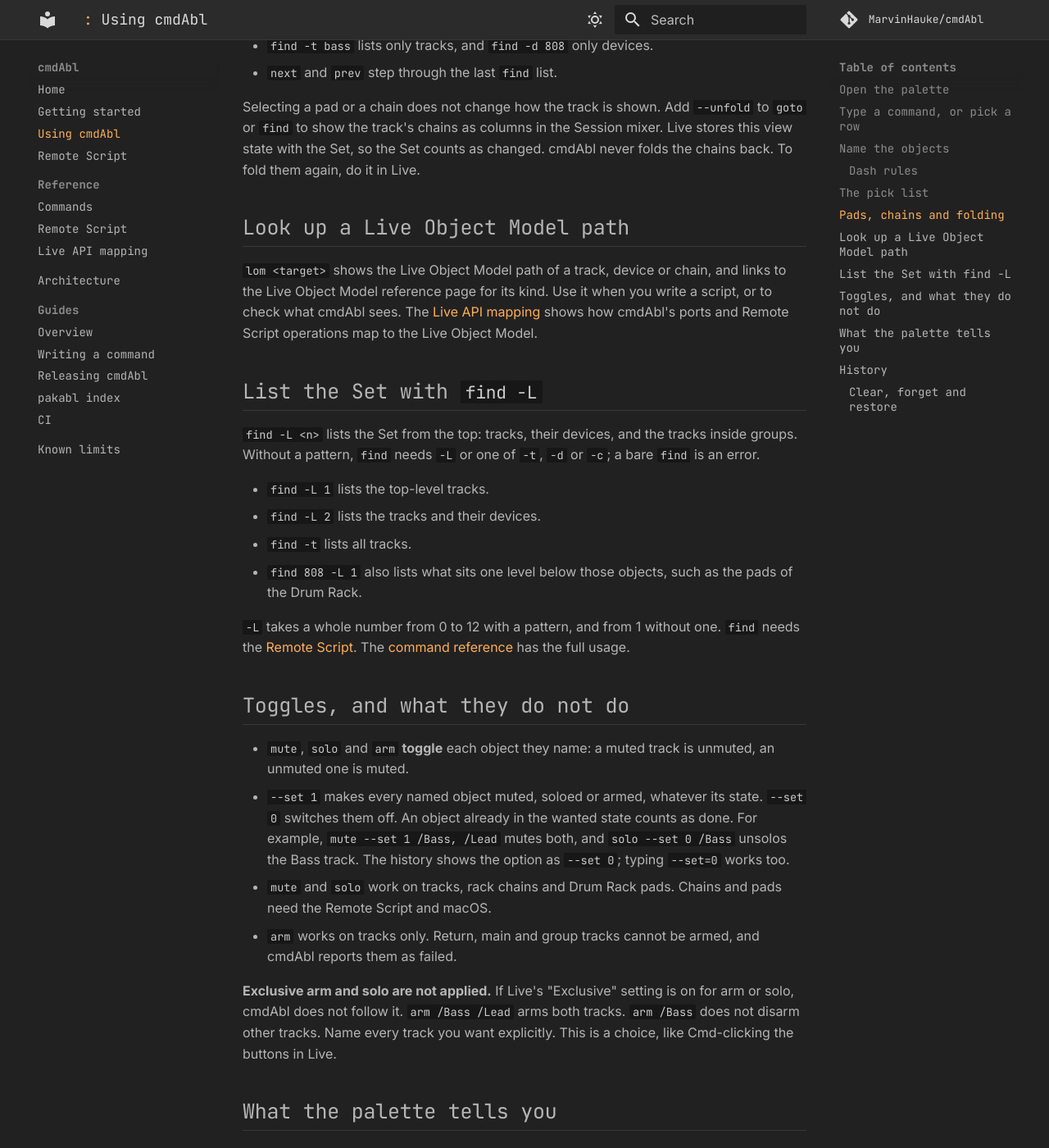
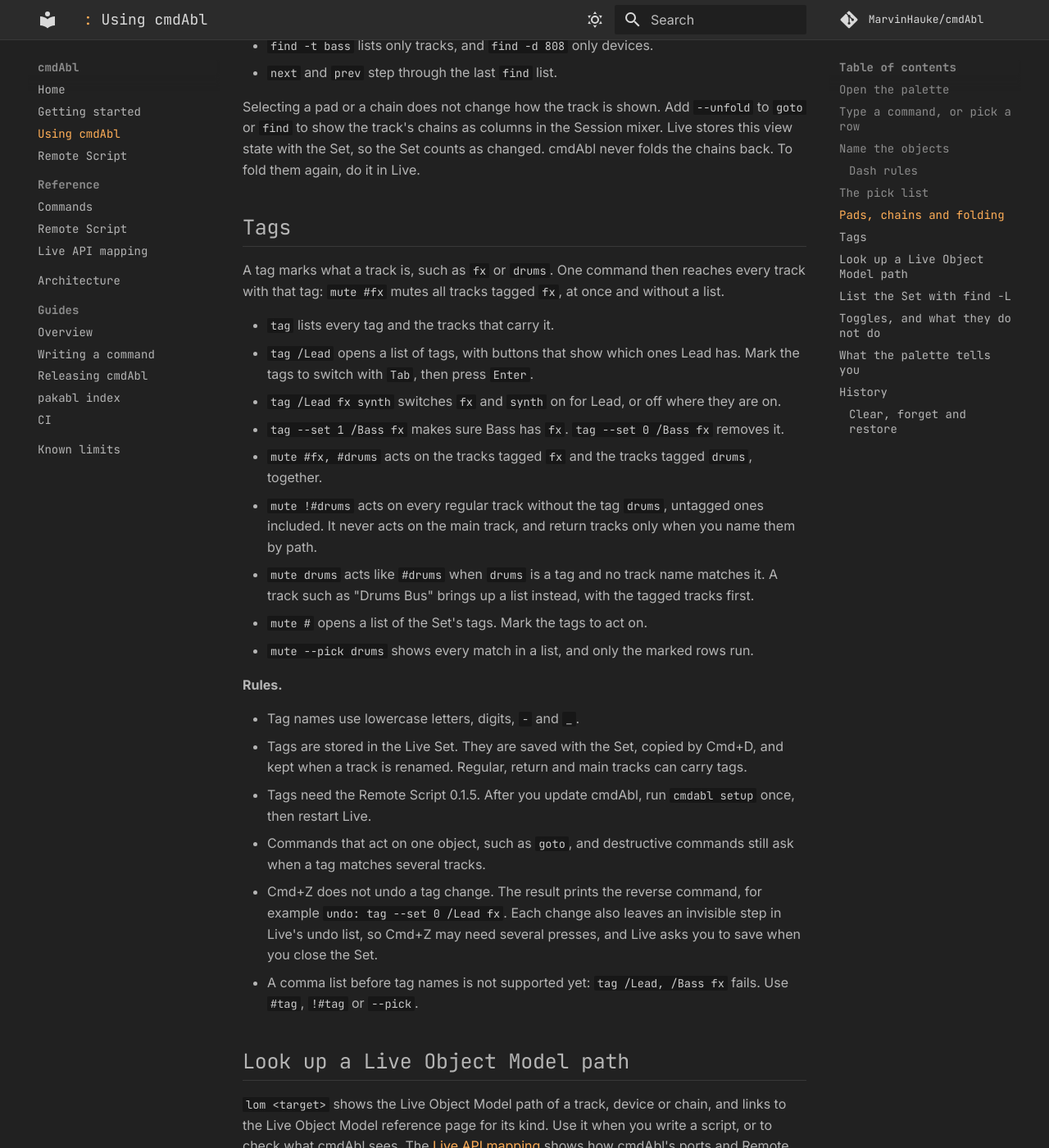
Before and after one commit to MarvinHauke/cmdAbl, an MkDocs documentation site: the page built from docs/using.md, in a window 1280 px wide and 1400 px high, scrolled down 3518 px. Shown: the whole window at 82% size. Built offline with MkDocs 1.6.1 and Material for MkDocs 9.7.7, drawn with Linux system fonts in a browser that asks for light colours; comment, search, counter and statistics services are not loaded.

Commit message:
docs(using): tags — a bare tag word yields to any matching track name
Co-Authored-By: Claude Haiku 5.5 <noreply@anthropic.com>

```diff
--- a/docs/using.md
+++ b/docs/using.md
@@ -116,6 +116,37 @@ Selecting a pad or a chain does not change how the track is shown. Add `--unfold
 track's chains as columns in the Session mixer. Live stores this view state with the Set, so the Set counts as
 changed. cmdAbl never folds the chains back. To fold them again, do it in Live.
 
+## Tags
+
+A tag marks what a track is, such as `fx` or `drums`. One command then reaches every track with that tag:
+`mute #fx` mutes all tracks tagged `fx`, at once and without a list.
+
+- `tag` lists every tag and the tracks that carry it.
+- `tag /Lead` opens a list of tags, with buttons that show which ones Lead has. Mark the tags to switch with `Tab`,
+  then press `Enter`.
+- `tag /Lead fx synth` switches `fx` and `synth` on for Lead, or off where they are on.
+- `tag --set 1 /Bass fx` makes sure Bass has `fx`. `tag --set 0 /Bass fx` removes it.
+- `mute #fx, #drums` acts on the tracks tagged `fx` and the tracks tagged `drums`, together.
+- `mute !#drums` acts on every regular track without the tag `drums`, untagged ones included. It never acts on the
+  main track, and return tracks only when you name them by path.
+- `mute drums` acts like `#drums` when `drums` is a tag and no track name matches it. A track such as "Drums Bus"
+  brings up a list instead, with the tagged tracks first.
+- `mute #` opens a list of the Set's tags. Mark the tags to act on.
+- `mute --pick drums` shows every match in a list, and only the marked rows run.
+
+**Rules.**
+
+- Tag names use lowercase letters, digits, `-` and `_`.
+- Tags are stored in the Live Set. They are saved with the Set, copied by Cmd+D, and kept when a track is renamed.
+  Regular, return and main tracks can carry tags.
+- Tags need the Remote Script 0.1.5. After you update cmdAbl, run `cmdabl setup` once, then restart Live.
+- Commands that act on one object, such as `goto`, and destructive commands still ask when a tag matches several
+  tracks.
+- Cmd+Z does not undo a tag change. The result prints the reverse command, for example
+  `undo: tag --set 0 /Lead fx`. Each change also leaves an invisible step in Live's undo list, so Cmd+Z may need
+  several presses, and Live asks you to save when you close the Set.
+- A comma list before tag names is not supported yet: `tag /Lead, /Bass fx` fails. Use `#tag`, `!#tag` or `--pick`.
+
 ## Look up a Live Object Model path
 
 `lom <target>` shows the Live Object Model path of a track, device or chain, and links to the Live Object Model
```
